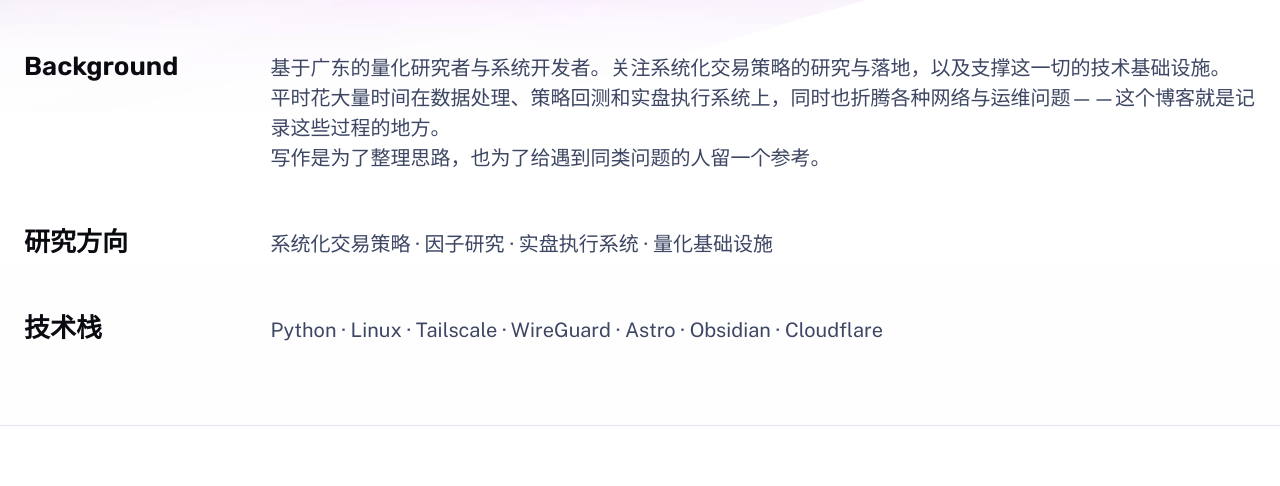
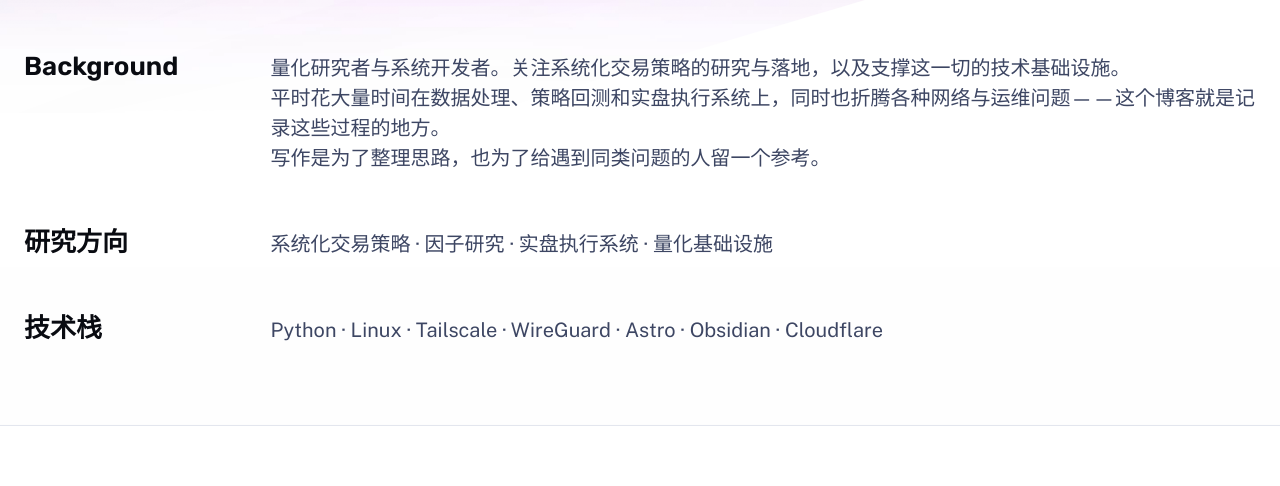
Before and after one commit to lyizhou/blog, an Astro site: page /about in a window 1280 px wide. Shown: the part 314-800 px from the top of the page. Built offline with nearby package versions, Linux system fonts and the light colour scheme; Astro itself is replaced by a stand-in of ours.

Commit message:
remove location from about background

```diff
--- a/src/pages/about.astro
+++ b/src/pages/about.astro
@@ -16,7 +16,7 @@ import BaseLayout from '../layouts/BaseLayout.astro';
 				<h2 class="section-title">Background</h2>
 				<div class="content">
 					<p>
-						基于广东的量化研究者与系统开发者。关注系统化交易策略的研究与落地，以及支撑这一切的技术基础设施。
+						量化研究者与系统开发者。关注系统化交易策略的研究与落地，以及支撑这一切的技术基础设施。
 					</p>
 					<p>
 						平时花大量时间在数据处理、策略回测和实盘执行系统上，同时也折腾各种网络与运维问题——这个博客就是记录这些过程的地方。
```
